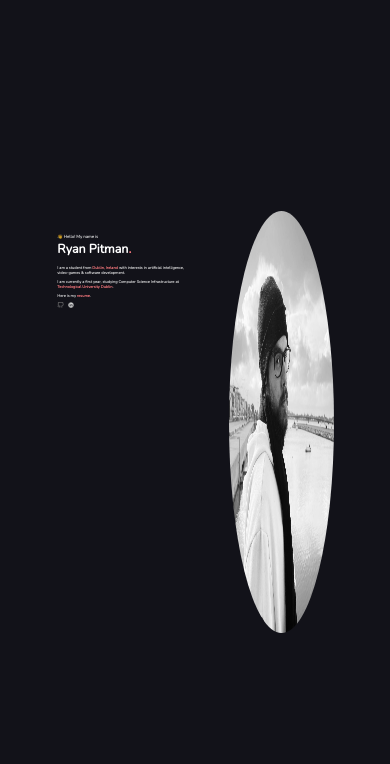
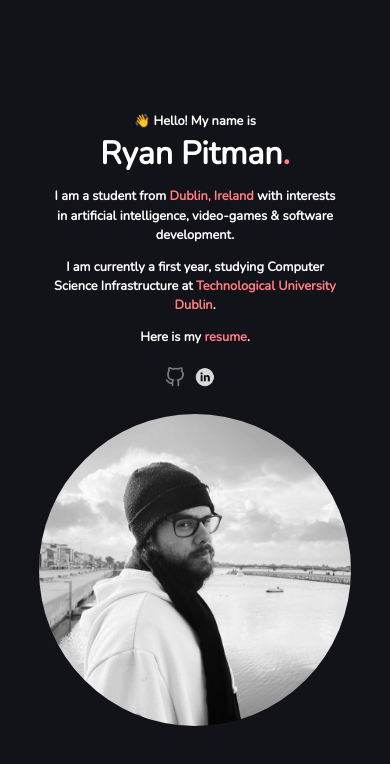
Before and after one commit to boarrr/boarrr.github.io, a plain HTML site: page index.html in a window 390 px wide. Drawn offline with nearby package versions, Linux system fonts and the light colour scheme.

Commit message:
Added responsiveness

```diff
--- a/css/index.css
+++ b/css/index.css
@@ -1,80 +1,139 @@
-html, body
-{
-	height:100%;
-	margin:0;
+/* index.css */
+
+/* Basic Styles */
+body {
+	font-family: 'Nunito', sans-serif;
 	background-color: #121219;
+	color: #ffffff;
+	margin: 0;
+	padding: 0;
+	display: flex;
+	justify-content: center;
+	align-items: center;
+	height: 100vh;
 }
 
-.introCol
-{
-	height:100%;
-	display:flex;
-	align-content: stretch;
+h1 {
+	font-size: 3.2rem;
+	margin: 0;
 }
 
-.introText
-{
-	width: 49%;
+h4 {
+	font-size: 1.1rem;
+	line-height: 1.5;
+	margin: 0;
 }
 
-.introImage
-{
-	width: 49%;
-	position:relative;
-}
-
-h4, h1
-{
-	font-family: Nunito;
-	padding-left: 30%;
-}
-
-h1
-{
-	color: white;
-	font-size: 3.2vw;
-	margin-top: 0;
-	position: relative;
-	top: 27%;
-}
-
-h4
-{
-	color: rgba(255, 255, 255, 0.807);
-	font-size: 1.1vw;
-	margin-bottom: 0;
-	top: 27%;
-	position: relative;
-}
-
-.introImage img
-{
-	position: absolute;
-	top: 25%;
-	right: 25%;
-	border-radius: 100%;
-	width: 55%;
-	height: 50%;
-}
-
-.red
-{
+.red {
 	color: #FF7C81;
 	text-decoration: none;
 }
 
-.introText p
-{
-	font-size: 1vw;
+.introCol {
+	display: flex;
+	flex-direction: row;
+	justify-content: space-between;
+	align-items: center;
+	width: 80%;
+	max-width: 1200px;
+	margin: auto;
 }
 
-.socialLogos img
-{
-	width: 1.7vw;
-	padding-right: 1vw;
+.introText {
+	flex: 1;
+	max-width: 50%;
 }
 
-.socialLogos
-{
+.introText h4:first-of-its-kind {
+	margin-bottom: 10px;
+}
+
+.introImage {
+	flex: 1;
+	max-width: 40%;
+	text-align: center;
+}
+
+.introImage img {
+	width: 100%;
+	max-width: 450px;
+	border-radius: 50%;
+}
+
+/* Social Logos */
+.socialLogos {
 	display: flex;
+	flex-direction: row;
+	justify-content: flex-start;
+	align-items: center;
+	margin-top: 20px;
 }
+
+.socialLogos div {
+	margin-right: 10px;
+}
+
+.socialLogos img {
+	width: 30px;
+	height: 30px;
+}
+
+
+@media (max-width: 1024px) {
+	.introCol {
+		flex-direction: column;
+		padding: 20px;
+	}
+
+	.introText {
+	max-width: 100%;
+	text-align: center;
+	}
+
+	.introImage {
+	max-width: 100%;
+	margin-top: 20px;
+	}
+
+	.socialLogos {
+		justify-content: center;
+	}
+}
+
+@media (max-width: 768px) {
+	h1 {
+		font-size: 2.5rem;
+	}
+
+	h4 {
+		font-size: 0.9rem;
+	}
+
+	.introText {
+		padding: 0 20px;
+	}
+
+	.socialLogos img {
+		width: 25px;
+		height: 25px;
+	}
+}
+
+@media (max-width: 480px) {
+	h1 {
+		font-size: 2rem;
+	}
+
+	h4 {
+		font-size: 0.8rem;
+	}
+
+	.introText {
+		padding: 0 10px;
+	}
+
+	.socialLogos img {
+		width: 20px;
+		height: 20px;
+	}
+}
```
